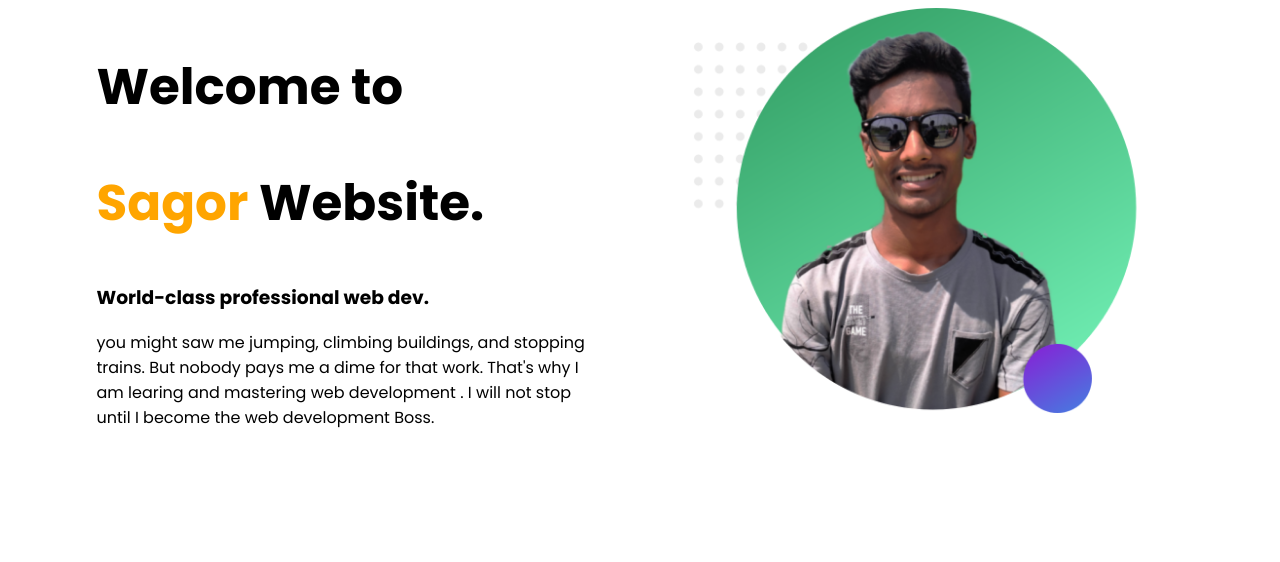
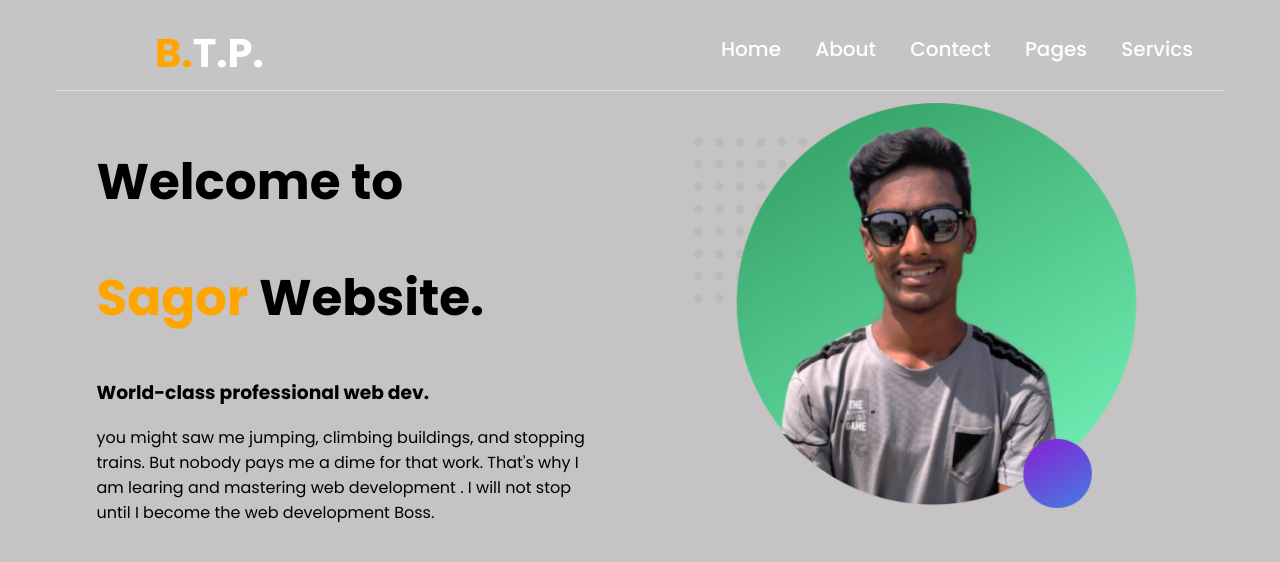
Before and after one commit to SagorPro72/myPortfolio, a plain HTML site: page index.html in a window 1280 px wide. Drawn offline with Linux system fonts and the light colour scheme.

Commit message:
some changes

```diff
--- a/index.html
+++ b/index.html
@@ -1,24 +1,44 @@
 <!DOCTYPE html>
 <html lang="en">
   <head>
-    <meta charset="UTF-8">
-    <meta http-equiv="X-UA-Compatible" content="IE=edge">
-    <meta name="viewport" content="width=device-width, initial-scale=1.0">
+    <meta charset="UTF-8" />
+    <meta http-equiv="X-UA-Compatible" content="IE=edge" />
+    <meta name="viewport" content="width=device-width, initial-scale=1.0" />
     <title>Sagor Portfolio</title>
-    <link rel="stylesheet" href="style.css">
+    <link rel="stylesheet" href="style.css" />
   </head>
   <body>
+    <section>
+      <div class="container">
+        <nav class="main_navSection">
+          <div class="logo"><span>B.</span>T.P.</div>
+          <div class="list">
+            <ul>
+              <li><a href="#">Home</a></li>
+              <li><a href="#">About</a></li>
+              <li><a href="#">Contect</a></li>
+              <li><a href="#">Pages</a></li>
+              <li><a href="#">Servics</a></li>
+            </ul>
+          </div>
+        </nav>
+      </div>
+    </section>
     <section>
       <div class="half-width">
         <h1>Welcome to</h1>
         <h1><span class="heiglight-name">Sagor</span> Website.</h1>
         <h3>World-class professional web dev.</h3>
-            <p>you might saw me jumping, climbing buildings, and stopping trains. But nobody pays me a dime for that work. That's why I am learing and mastering web development . I will not stop until I become the web development Boss.</p>
+        <p>
+          you might saw me jumping, climbing buildings, and stopping trains. But
+          nobody pays me a dime for that work. That's why I am learing and
+          mastering web development . I will not stop until I become the web
+          development Boss.
+        </p>
       </div>
       <div class="half-width">
-            <img src="images/portfolio/homeLogo.png" alt="">
+        <img src="images/portfolio/homeLogo.png" alt="" />
       </div>
     </section>
-
   </body>
 </html>
--- a/style.css
+++ b/style.css
@@ -1,19 +1,75 @@
-@import url('https://fonts.googleapis.com/css2?family=Poppins:wght@400;500;600;700&display=swap');
-body{
-    font-family: 'Poppins', sans-serif;
+@import url("https://fonts.googleapis.com/css2?family=Poppins:wght@400;500;600;700&display=swap");
+body {
+  font-family: "Poppins", sans-serif;
+  background: rgb(197, 195, 195);
 }
-h1{
+h1 {
   font-size: 50px;
 }
-.heiglight-name{
+section {
+  margin-bottom: 10px;
+}
+.container {
+  width: 1170px;
+  overflow: hidden;
+  margin: auto;
+}
+.main_navSection {
+  width: 100%;
+  background: #c5c5c5;
+  padding: 5px 0px;
+  border-bottom: 1px solid #ddd;
+}
+.main_navSection .logo {
+  color: #fff;
+  font-size: 40px;
+  font-weight: 700;
+  float: left;
+  width: 30%;
+  margin-left: 100px;
+  padding: 10px 0;
+  margin-right: 200px;
+  user-select: none;
+  cursor: pointer;
+  transition: 0.8s;
+}
+.main_navSection .logo:hover {
   color: orange;
 }
-.half-width{
+.main_navSection .logo:hover span {
+  color: #fff;
+  transition: 0.8s;
+}
+.main_navSection .logo span {
+  color: orange;
+}
+.main_navSection .list ul {
+  list-style: none;
+}
+.main_navSection .list ul li {
+  display: inline-block;
+  padding: 5px 15px;
+}
+
+.main_navSection .list ul li a {
+  text-decoration: none;
+  font-size: 20px;
+  font-weight: 500;
+  color: #fff;
+  transition: 0.5s;
+}
+.main_navSection .list ul li:hover a {
+  color: #ff5200;
+}
+.heiglight-name {
+  color: orange;
+}
+.half-width {
   width: 40%;
   float: left;
   margin-left: 5%;
   padding-left: 2%;
 }
-.half-width img{
+.half-width img {
   width: 100%;
 }
```
Lines whose indentation alone changed are shown as unchanged.
